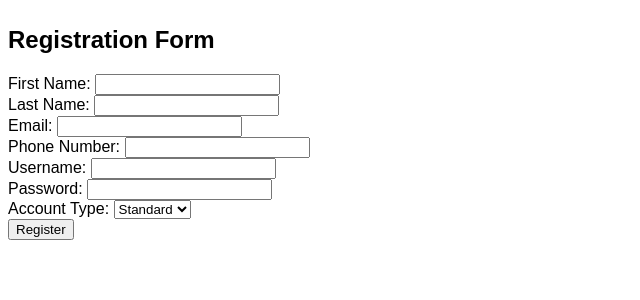
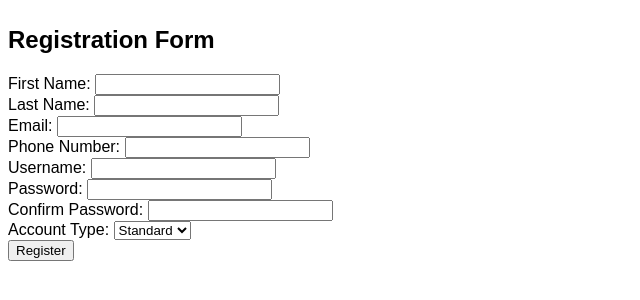
Before and after one commit to johnson-oragui/Personal_learnings, a Flask app: page /register in a window 1280 px wide. Shown: the part 144-444 px from the top of the page, without its empty margins (0-640 px from the left). Run offline with Flask 3, Linux system fonts and the light colour scheme; some libraries are stand-ins or nearby versions.

Commit message:
added confirm password

```diff
--- a/finance-app/templates/register.html
+++ b/finance-app/templates/register.html
@@ -22,6 +22,15 @@
     <p>Register with us.</p>
 </div>
     <h2>Registration Form</h2>
+    {% with messages = get_flashed_messages(with_categories=True) %}
+        {% if messages %}
+            <ul class="flashes">
+            {% for category, message in messages %}
+                <li class="flash {{ category }}">{{ message }}</li>
+            {% endfor %}
+            </ul>
+        {% endif %}
+    {% endwith %}
     <form action="/register" method="post">
         <label for="first_name">First Name:</label>
         <input type="text" id="first_name" name="first_name" required {% if inputs %}
@@ -49,12 +58,13 @@
         {% endif %}><br>
 
         <label for="password">Password:</label>
-        <input type="password" id="password" name="password" required {% if inputs %}
-        value="{{ inputs.get('password') }}"
-        {% endif %}><br>
+        <input type="password" id="password" name="password" required><br>
 
-        <label for="accountType">Account Type:</label>
-        <select id="accountType" name="accountType" required>
+        <label for="password2">Confirm Password:</label>
+        <input type="password2" id="password2" name="password2" required><br>
+
+        <label for="account_type">Account Type:</label>
+        <select id="account_type" name="account_type" required>
             <option value="standard">Standard</option>
             <option value="premium">Premium</option>
             <option value="business">Business</option>
```
